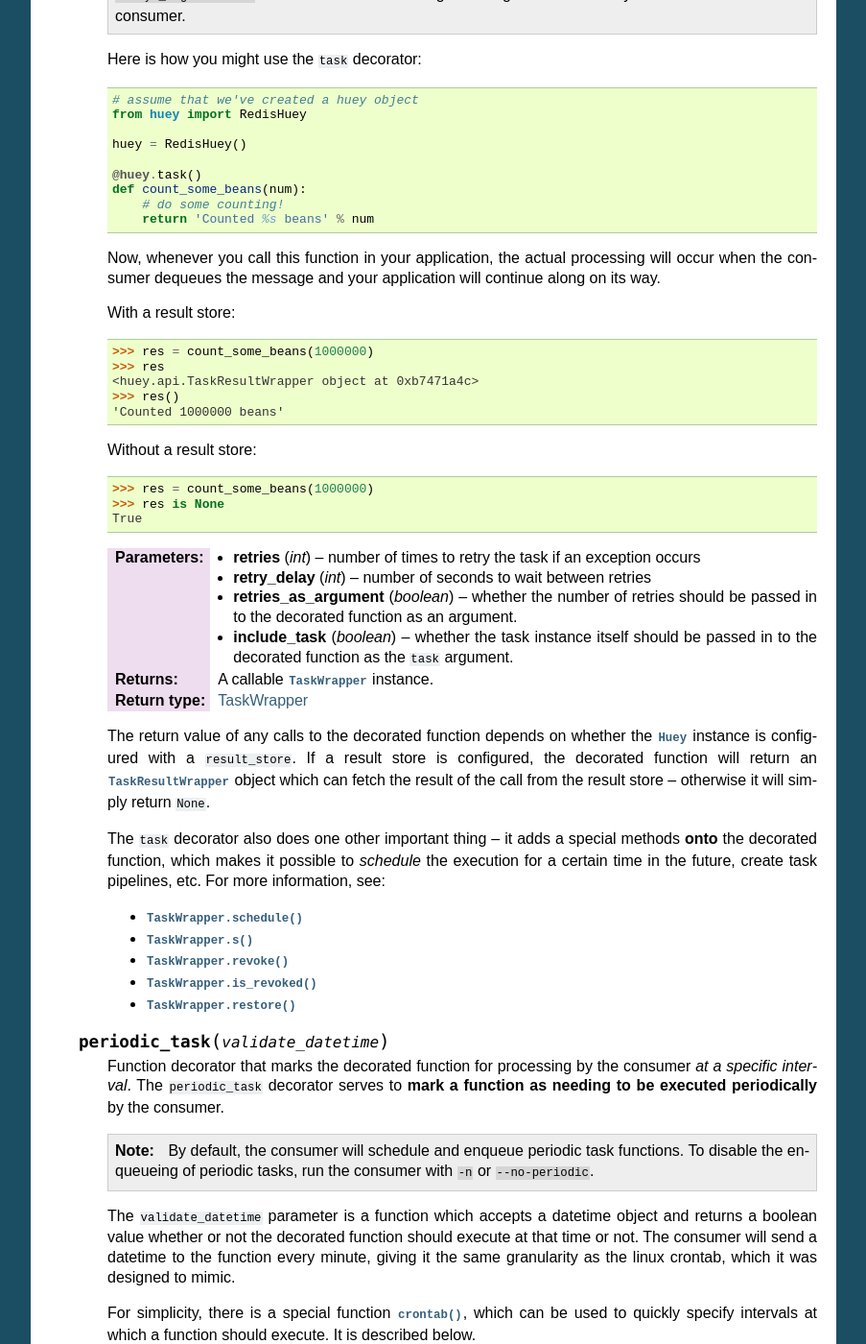
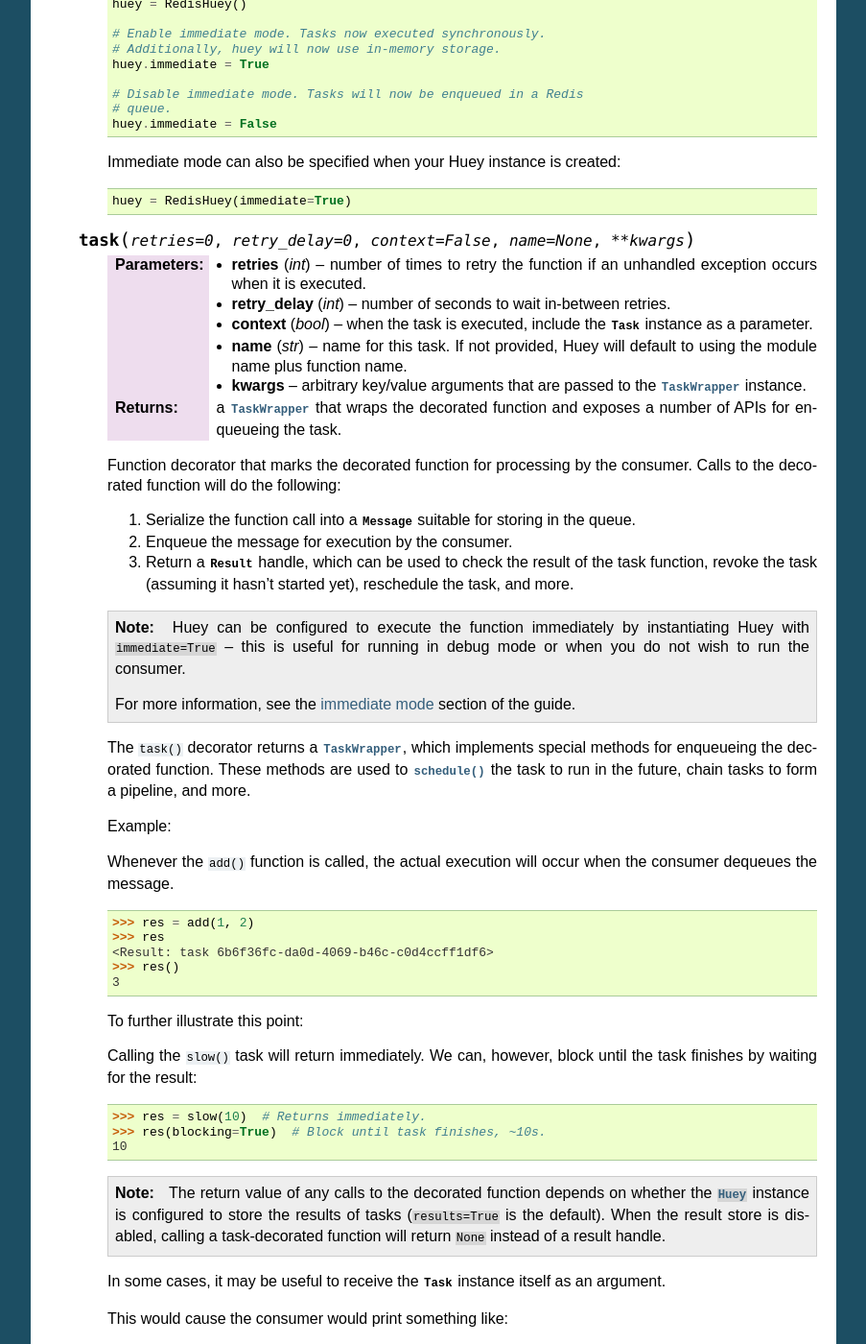
Before and after one commit to coleifer/huey, a Sphinx documentation site: the page built from docs/api.rst, in a window 1280 px wide and 1400 px high, scrolled down 1676 px. Shown: the whole window at 96% size, without its empty margins (198-1101 px from the left). Built offline with Sphinx 7.4.7, drawn with Linux system fonts in a browser that asks for light colours; some of the changed text lies outside the part shown.

Commit message:
Docs for task and periodic task.

```diff
--- a/docs/api.rst
+++ b/docs/api.rst
@@ -82,108 +82,176 @@
         >>> res()
         5
 
-    .. py:method:: task([retries=0[, retry_delay=0[, retries_as_argument=False[, include_task=False]]]])
+    .. py:attribute:: immediate
 
-        Function decorator that marks the decorated function for processing by the
-        consumer. Calls to the decorated function will do the following:
+        The ``immediate`` property is used to enable and disable :ref:`immediate mode <immediate>`.
+        When immediate mode is enabled, task-decorated functions are executed
+        synchronously by the caller, making it very useful for development and
+        testing. Calling a task function still returns a :py:class:`Result`
+        handle, but the task itself is executed immediately.
 
-        1. Serialize the function call into a message suitable for storing in the queue.
+        By default, when immediate mode is enabled, Huey will switch to using
+        in-memory storage. This is to help prevent accidentally writing to a
+        live Redis server while testing. To disable this functionality, specify
+        ``immediate_use_memory=False`` when initializing :py:class:`Huey`.
+
+        Enabling immediate mode:
+
+        .. code-block:: python
+
+            huey = RedisHuey()
+
+            # Enable immediate mode. Tasks now executed synchronously.
+            # Additionally, huey will now use in-memory storage.
+            huey.immediate = True
+
+            # Disable immediate mode. Tasks will now be enqueued in a Redis
+            # queue.
+            huey.immediate = False
+
+        Immediate mode can also be specified when your Huey instance is
+        created:
+
+        .. code-block:: python
+
+            huey = RedisHuey(immediate=True)
+
+    .. py:method:: task(retries=0, retry_delay=0, context=False, name=None, **kwargs)
+
+        :param int retries: number of times to retry the function if an
+            unhandled exception occurs when it is executed.
+        :param int retry_delay: number of seconds to wait in-between retries.
+        :param bool context: when the task is executed, include the
+            :py:class:`Task` instance as a parameter.
+        :param str name: name for this task. If not provided, Huey will default
+            to using the module name plus function name.
+        :param kwargs: arbitrary key/value arguments that are passed to the
+            :py:class:`TaskWrapper` instance.
+        :returns: a :py:class:`TaskWrapper` that wraps the decorated function
+            and exposes a number of APIs for enqueueing the task.
+
+        Function decorator that marks the decorated function for processing by
+        the consumer. Calls to the decorated function will do the following:
+
+        1. Serialize the function call into a :py:class:`Message` suitable for
+           storing in the queue.
         2. Enqueue the message for execution by the consumer.
-        3. If a ``result_store`` has been configured, return a :py:class:`TaskResultWrapper`
-           instance which can retrieve the result of the function, or ``None`` if not
-           using a result store.
+        3. Return a :py:class:`Result` handle, which can be used to check the
+           result of the task function, revoke the task (assuming it hasn't
+           started yet), reschedule the task, and more.
 
         .. note::
             Huey can be configured to execute the function immediately by
-            instantiating it with ``always_eager = True`` -- this is useful for
+            instantiating Huey with ``immediate=True`` -- this is useful for
             running in debug mode or when you do not wish to run the consumer.
 
-        Here is how you might use the ``task`` decorator:
+            For more information, see the :ref:`immediate mode <immediate>`
+            section of the guide.
+
+        The ``task()`` decorator returns a :py:class:`TaskWrapper`, which
+        implements special methods for enqueueing the decorated function. These
+        methods are used to :py:meth:`~TaskWrapper.schedule` the task to run in
+        the future, chain tasks to form a pipeline, and more.
+
+        Example:
 
         .. code-block:: python
-
-            # assume that we've created a huey object
             from huey import RedisHuey
 
             huey = RedisHuey()
 
             @huey.task()
-            def count_some_beans(num):
-                # do some counting!
-                return 'Counted %s beans' % num
+            def add(a, b):
+                return a + b
 
-        Now, whenever you call this function in your application, the actual
-        processing will occur when the consumer dequeues the message and your
-        application will continue along on its way.
-
-        With a result store:
+        Whenever the ``add()`` function is called, the actual execution will
+        occur when the consumer dequeues the message.
 
         .. code-block:: pycon
 
-            >>> res = count_some_beans(1000000)
+            >>> res = add(1, 2)
             >>> res
-            <huey.api.TaskResultWrapper object at 0xb7471a4c>
+            <Result: task 6b6f36fc-da0d-4069-b46c-c0d4ccff1df6>
             >>> res()
-            'Counted 1000000 beans'
+            3
 
-        Without a result store:
+        To further illustrate this point:
+
+        .. code-block:: python
+            @huey.task()
+            def slow(n):
+                time.sleep(n)
+                return n
+
+        Calling the ``slow()`` task will return immediately. We can, however,
+        block until the task finishes by waiting for the result:
 
         .. code-block:: pycon
 
-            >>> res = count_some_beans(1000000)
-            >>> res is None
-            True
-
-        :param int retries: number of times to retry the task if an exception occurs
-        :param int retry_delay: number of seconds to wait between retries
-        :param boolean retries_as_argument: whether the number of retries should
-            be passed in to the decorated function as an argument.
-        :param boolean include_task: whether the task instance itself should be
-            passed in to the decorated function as the ``task`` argument.
-        :returns: A callable :py:class:`TaskWrapper` instance.
-        :rtype: TaskWrapper
-
-        The return value of any calls to the decorated function depends on whether
-        the :py:class:`Huey` instance is configured with a ``result_store``.  If a
-        result store is configured, the decorated function will return
-        an :py:class:`TaskResultWrapper` object which can fetch the result of the call from
-        the result store -- otherwise it will simply return ``None``.
-
-        The ``task`` decorator also does one other important thing -- it adds
-        a special methods **onto** the decorated function, which makes it possible
-        to *schedule* the execution for a certain time in the future, create
-        task pipelines, etc. For more information, see:
-
-        * :py:meth:`TaskWrapper.schedule`
-        * :py:meth:`TaskWrapper.s`
-        * :py:meth:`TaskWrapper.revoke`
-        * :py:meth:`TaskWrapper.is_revoked`
-        * :py:meth:`TaskWrapper.restore`
-
-    .. py:method:: periodic_task(validate_datetime)
-
-        Function decorator that marks the decorated function for processing by
-        the consumer *at a specific interval*. The ``periodic_task`` decorator
-        serves to **mark a function as needing to be executed periodically** by
-        the consumer.
+            >>> res = slow(10)  # Returns immediately.
+            >>> res(blocking=True)  # Block until task finishes, ~10s.
+            10
 
         .. note::
-            By default, the consumer will schedule and enqueue periodic task
-            functions.  To disable the enqueueing of periodic tasks, run the
-            consumer with ``-n`` or ``--no-periodic``.
+            The return value of any calls to the decorated function depends on
+            whether the :py:class:`Huey` instance is configured to store the
+            results of tasks (``results=True`` is the default). When the result
+            store is disabled, calling a task-decorated function will return
+            ``None`` instead of a result handle.
 
-        The ``validate_datetime`` parameter is a function which accepts a datetime
-        object and returns a boolean value whether or not the decorated function
-        should execute at that time or not.  The consumer will send a datetime to
-        the function every minute, giving it the same granularity as the linux
-        crontab, which it was designed to mimic.
+        In some cases, it may be useful to receive the :py:class:`Task`
+        instance itself as an argument.
 
-        For simplicity, there is a special function :py:func:`crontab`, which can
-        be used to quickly specify intervals at which a function should execute.  It
-        is described below.
+        .. code-block:: python
+            @huey.task(context=True)  # Include task as an argument.
+            def print_a_task_id(message, task=None):
+                print('%s: %s' % (message, task.id))
+
+
+            print_a_task_id('hello')
+            print_a_task_id('goodbye')
+
+        This would cause the consumer would print something like::
+
+            hello: e724a743-e63e-4400-ac07-78a2fa242b41
+            goodbye: 606f36fc-da0d-4069-b46c-c0d4ccff1df6
+
+        For more information, see :py:class:`TaskWrapper`, :py:class:`Task`,
+        and :py:class:`Result`.
+
+    .. py:method:: periodic_task(validate_datetime, retries=0, retry_delay=0, context=False, name=None, **kwargs)
+
+        :param function validate_datetime: function which accepts a
+            ``datetime`` instance and returns whether the task should be
+            executed at the given time.
+        :param int retries: number of times to retry the function if an
+            unhandled exception occurs when it is executed.
+        :param int retry_delay: number of seconds to wait in-between retries.
+        :param bool context: when the task is executed, include the
+            :py:class:`Task` instance as a parameter.
+        :param str name: name for this task. If not provided, Huey will default
+            to using the module name plus function name.
+        :param kwargs: arbitrary key/value arguments that are passed to the
+            :py:class:`TaskWrapper` instance.
+        :returns: a :py:class:`TaskWrapper` that wraps the decorated function
+            and exposes a number of APIs for enqueueing the task.
+
+        The ``periodic_task()`` decorator marks a function for automatic
+        execution by the consumer *at a specific interval*, like ``cron``.
+
+        The ``validate_datetime`` parameter is a function which accepts a
+        ``datetime`` object and returns a boolean value whether or not the
+        decorated function should execute at that time or not. The consumer
+        will send a datetime to the function once per minute, giving it the
+        same granularity as the ``cron``.
+
+        For simplicity, there is a special function :py:func:`crontab`, which
+        can be used to quickly specify intervals at which a function should
+        execute. It is described below.
 
         Here is an example of how you might use the ``periodic_task`` decorator
-        and the ``crontab`` helper:
+        and the :py:func:`crontab`` helper. The following task will be executed
+        every three hours, on the hour:
 
         .. code-block:: python
 
@@ -192,26 +260,22 @@
 
             huey = RedisHuey()
 
-            @huey.periodic_task(crontab(minute='*/5'))
-            def every_five_minutes():
-                # this function gets executed every 5 minutes by the consumer
-                print("It's been five minutes")
+            @huey.periodic_task(crontab(minute='0', hour='*/3'))
+            def update_feeds():
+                for feed in my_list_of_feeds:
+                    fetch_feed_data(feed)
 
         .. note::
             Because functions decorated with ``periodic_task`` are meant to be
-            executed at intervals in isolation, they should not take any required
-            parameters nor should they be expected to return a meaningful value.
-            This is the same regardless of whether or not you are using a result store.
-
-        :param validate_datetime: a callable which takes a ``datetime`` and returns
-            a boolean whether the decorated function should execute at that time or not
-        :returns: A callable :py:class:`TaskWrapper` instance.
-        :rtype: :py:class:`PeriodicQueueTask`
+            executed at intervals in isolation, they should not take any
+            required parameters nor should they be expected to return a
+            meaningful value.
 
         Like :py:meth:`~Huey.task`, the periodic task decorator adds helpers
-        to the decorated function. These helpers allow you to "revoke" and "restore" the
-        periodic task, effectively enabling you to pause it or prevent its execution.
-        For more information, see :py:class:`TaskWrapper`.
+        to the decorated function. These helpers allow you to
+        :py:meth:`~TaskWrapper.revoke` and :py:meth:`~TaskWrapper.restore` the
+        periodic task, enabling you to pause it or prevent its execution. For
+        more information, see :py:class:`TaskWrapper`.
 
         .. note::
             The result (return value) of a periodic task is not stored in the
--- a/huey/__init__.py
+++ b/huey/__init__.py
@@ -7,6 +7,5 @@
 from huey.api import RedisHuey
 from huey.api import SqliteHuey
 from huey.api import crontab
-from huey.api import every_between
 from huey.exceptions import CancelExecution
 from huey.exceptions import RetryTask
```
Also changed, not shown: 1 other file.
